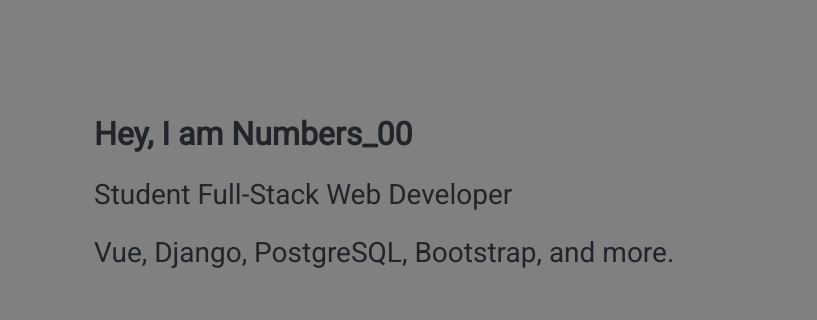
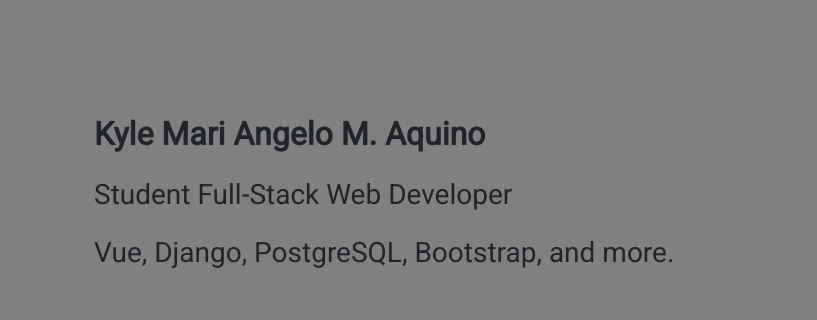
Before and after one commit to Numbers00/portfolio-website-v2, a plain HTML site: page index.html in a window 1280 px wide. Shown: the part 200-520 px from the top of the page, 0-817 px from the left. Drawn offline with nearby package versions, Linux system fonts and the light colour scheme.

Commit message:
fixed name

```diff
--- a/index.html
+++ b/index.html
@@ -38,7 +38,7 @@
 
       <div class="container-fluid d-flex justify-content-between">
         <div class="col-lg-7 d-flex flex-column justify-content-center">
-          <p class="fs-2 fw-bold">Hey, I am Numbers_00</p>
+          <p class="fs-2 fw-bold">Kyle Mari Angelo M. Aquino</p>
           <p class="fs-3">Student Full-Stack Web Developer</p>
           <p class="fs-3">Vue, Django, PostgreSQL, Bootstrap, and more.</p>
         </div>
```
